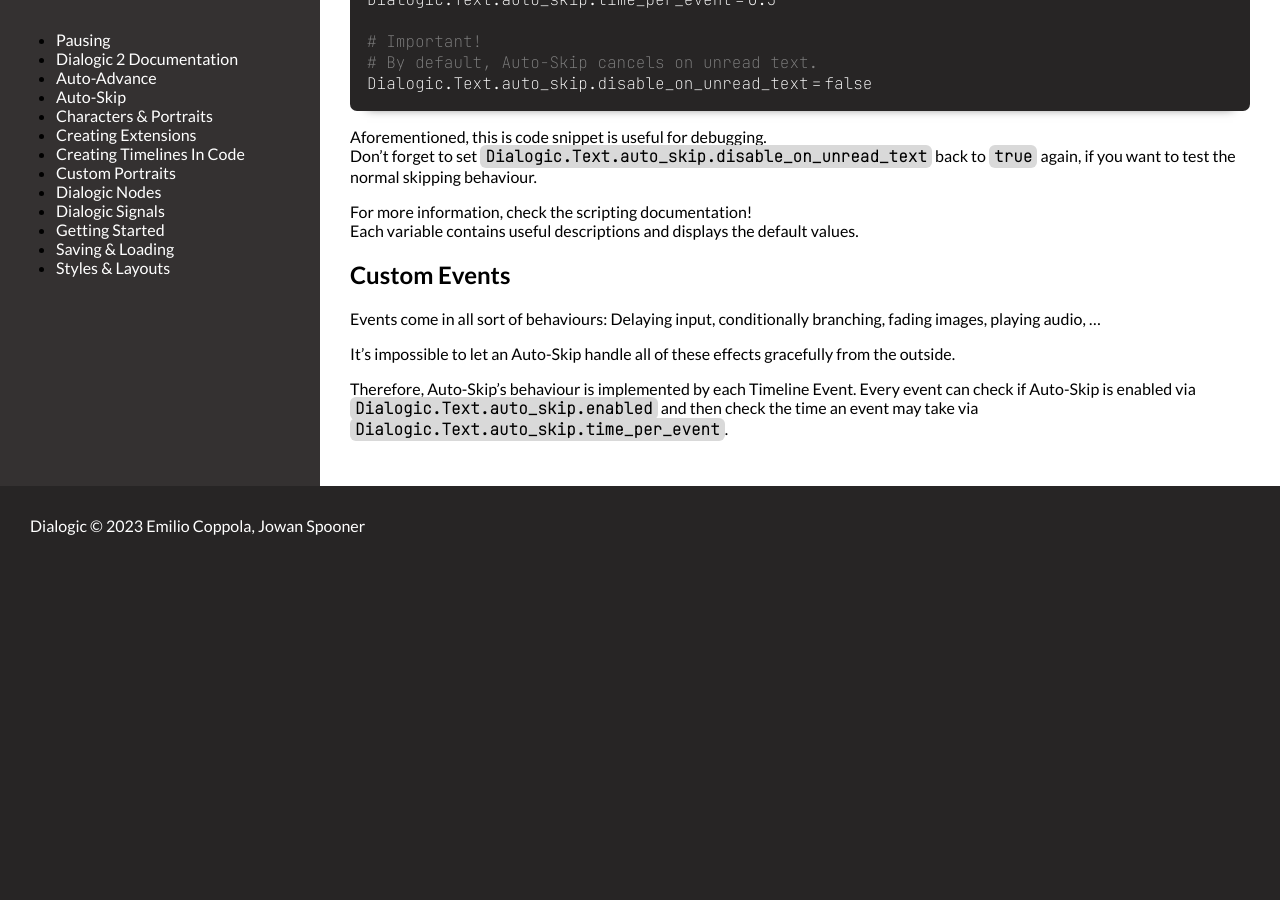
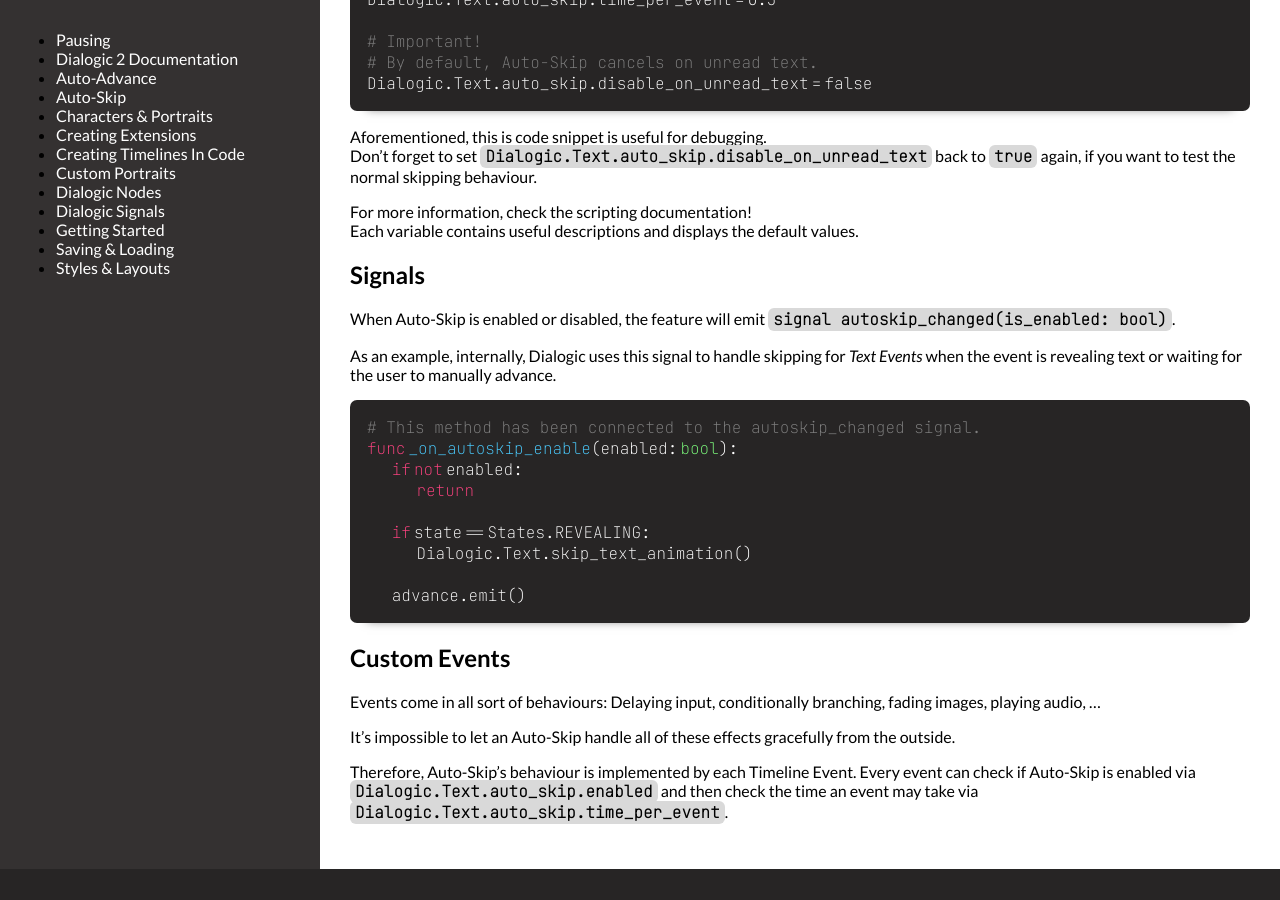
Before and after one commit to dialogic-godot/documentation, a Jekyll site: the page built from Documentation/auto-skip.md, in a window 1280 px wide and 900 px high, scrolled down 1245 px. Built offline with Jekyll 4.4.1, drawn with Linux system fonts in a browser that asks for light colours; before the commit the page ends 1810 px from its top, so only the background shows below that.

Commit message:
Add information about `autoskio_changed`.

````diff
--- a/Documentation/auto-skip.md
+++ b/Documentation/auto-skip.md
@@ -62,6 +62,23 @@ Don't forget to set `Dialogic.Text.auto_skip.disable_on_unread_text` back to `tr
 For more information, check the scripting documentation!\
 Each variable contains useful descriptions and displays the default values.
 
+## Signals
+When Auto-Skip is enabled or disabled, the feature will emit `signal autoskip_changed(is_enabled: bool)`.
+
+As an example, internally, Dialogic uses this signal to handle skipping for *Text Events* when the event is revealing text or waiting for the user to manually advance.
+
+```gdscript
+# This method has been connected to the autoskip_changed signal.
+func _on_autoskip_enable(enabled: bool):
+	if not enabled:
+		return
+
+	if state == States.REVEALING:
+		Dialogic.Text.skip_text_animation()
+
+	advance.emit()
+```
+
 ## Custom Events
 
 Events come in all sort of behaviours: Delaying input, conditionally branching, fading images, playing audio, …
````
